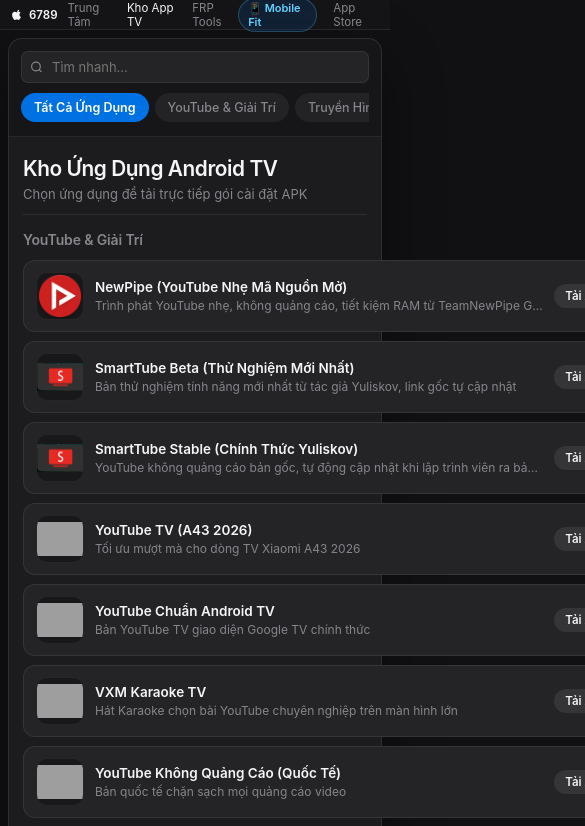
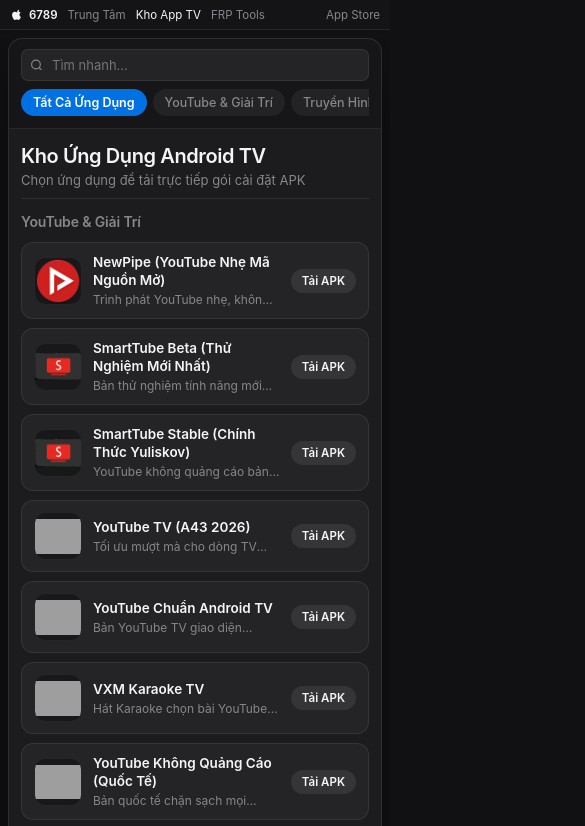
Before and after one commit to bykrid/app, a plain HTML site: page tv/index.html in a window 390 px wide. Shown: the top 826 px of the page, 585 px wide, since content can reach past the window. Drawn offline with Linux system fonts and the light colour scheme; grey boxes are pictures that could not be loaded.

Commit message:
Add files via upload

```diff
--- a/tv/index.html
+++ b/tv/index.html
@@ -245,6 +245,9 @@ body {
     border: 0.5px solid var(--border-hairline);
     text-decoration: none;
     color: var(--text-primary);
+    min-width: 0;
+    max-width: 100%;
+    overflow: hidden;
     transition: background-color 0.15s ease, border-color 0.15s ease, transform 0.15s ease;
 }
 
@@ -278,20 +281,26 @@ body {
 }
 
 .app-name {
-    display: block;
+    display: -webkit-box;
+    -webkit-line-clamp: 2;
+    -webkit-box-orient: vertical;
     font-size: 14px;
     font-weight: 600;
+    line-height: 1.3;
     margin-bottom: 3px;
-    white-space: nowrap;
+    white-space: normal;
     overflow: hidden;
     text-overflow: ellipsis;
+    word-break: break-word;
 }
 
 .app-desc {
-    display: block;
+    display: -webkit-box;
+    -webkit-line-clamp: 1;
+    -webkit-box-orient: vertical;
     font-size: 12px;
     color: var(--text-secondary);
-    white-space: nowrap;
+    white-space: normal;
     overflow: hidden;
     text-overflow: ellipsis;
 }
@@ -363,44 +372,49 @@ body {
     .page-header h1 { font-size: 1.7rem; }
 }
 
-/* 2. Tablet & Small Laptop (768px - 1024px) */
-@media (max-width: 1024px) {
-    .mac-window { grid-template-columns: 195px 1fr; }
-    .content-area { padding: 20px 20px 32px; }
-    .app-grid { grid-template-columns: repeat(auto-fill, minmax(245px, 1fr)); gap: 10px; }
+/* 2. Tablet, Android TV 960x540 & Small Laptop (<= 1100px) */
+@media (max-width: 1100px) {
+    .mac-window { grid-template-columns: 190px minmax(0, 1fr); }
+    .content-area { padding: 18px 18px 28px; min-width: 0; }
+    .app-grid { grid-template-columns: repeat(auto-fill, minmax(290px, 1fr)); gap: 10px; }
 }
 
-/* 3. Mobile, Compact Tablet & Android TV WebView (<= 960px) */
-@media (max-width: 960px) {
-    .app-container { margin: 8px auto 16px; padding: 0 8px; }
+/* 3. Mobile & Compact Tablet (<= 820px) */
+@media (max-width: 820px) {
+    .app-container { margin: 8px auto 16px; padding: 0 8px; overflow-x: hidden; }
     .mac-window {
-        display: flex;
-        flex-direction: column;
+        display: block;
         min-height: auto;
         border-radius: 14px;
-        overflow: visible;
+        overflow: hidden;
+        width: 100%;
     }
     .sidebar {
         border-right: 0;
         border-bottom: 0.5px solid var(--border-hairline);
         border-radius: 14px 14px 0 0;
-        padding: 12px;
-        gap: 10px;
+        padding: 10px 12px;
+        gap: 8px;
         position: static;
         background: var(--bg-sidebar);
+        width: 100%;
+        min-width: 0;
     }
     .traffic-lights, .nav-label, .sidebar-bottom { display: none; }
     .nav-list {
+        display: flex;
         flex-direction: row;
         overflow-x: auto;
         padding-bottom: 2px;
         gap: 6px;
         scrollbar-width: none;
+        width: 100%;
+        min-width: 0;
     }
     .nav-list::-webkit-scrollbar { display: none; }
     .nav-btn {
         white-space: nowrap;
-        padding: 7px 13px;
+        padding: 6px 12px;
         border-radius: 999px;
         background: rgba(255, 255, 255, 0.06);
         font-size: 12.5px;
@@ -411,29 +425,36 @@ body {
         color: #fff;
     }
     .content-area {
-        padding: 18px 14px 28px;
-        overflow: visible;
+        padding: 14px 12px 24px;
+        overflow: hidden;
+        width: 100%;
+        min-width: 0;
     }
     .page-header {
         display: flex;
         flex-direction: column;
         align-items: flex-start;
-        gap: 4px;
-        margin-bottom: 16px;
-        padding-bottom: 12px;
+        gap: 3px;
+        margin-bottom: 14px;
+        padding-bottom: 10px;
     }
     .page-header h1 {
-        font-size: 1.3rem;
+        font-size: 1.25rem;
         line-height: 1.3;
         color: var(--text-primary);
     }
+    .app-grid {
+        grid-template-columns: repeat(auto-fill, minmax(280px, 1fr));
+        gap: 10px;
+    }
 }
 
-/* 4. Small Smartphone (<= 480px) */
-@media (max-width: 480px) {
-    .menubar { padding: 0 10px; font-size: 11.5px; }
+/* 4. Smartphone (<= 640px) */
+@media (max-width: 640px) {
+    .menubar { padding: 0 10px; font-size: 11.5px; white-space: nowrap; overflow-x: auto; scrollbar-width: none; }
+    .menubar::-webkit-scrollbar { display: none; }
     .menubar-left { gap: 10px; }
-    .app-grid { grid-template-columns: 1fr; gap: 9px; }
+    .app-grid { grid-template-columns: minmax(0, 1fr); gap: 9px; }
     .app-tile { padding: 11px 12px; gap: 11px; }
     .app-icon { width: 48px; height: 48px; border-radius: 11px; }
     .app-name { font-size: 13.5px; }
@@ -454,7 +475,6 @@ body {
         <a href="../frp/">FRP Tools</a>
     </div>
     <div class="menubar-right">
-        <span id="device-indicator" class="device-badge">🖥️ Auto Fit</span>
         <span id="secret-tv-admin" style="color: var(--text-secondary); cursor: default; user-select: none;">App Store</span>
     </div>
 </header>
```
Also changed, not shown: frp/index.html (+8 -7 lines), index.html (+30 -4 lines).
